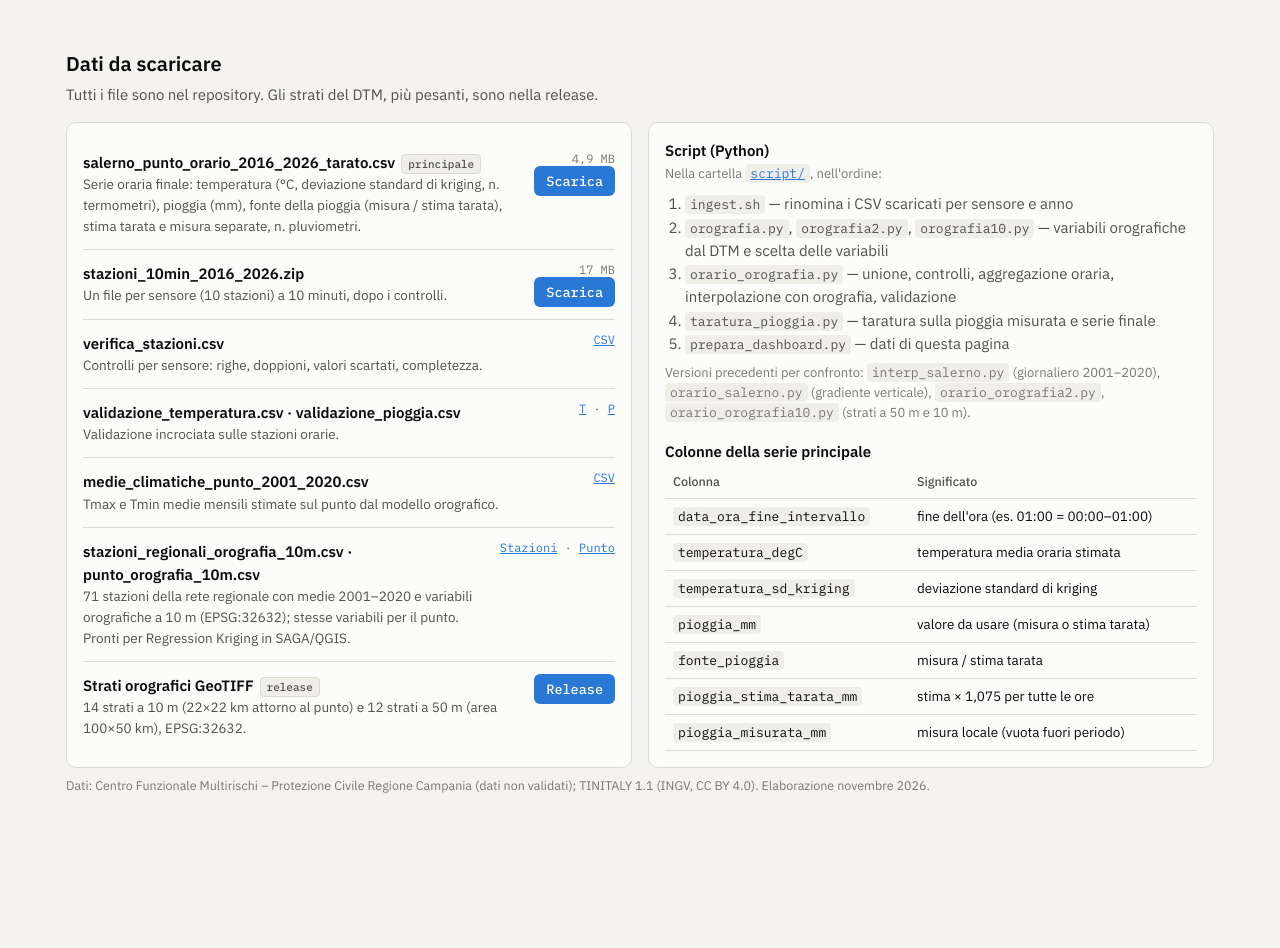
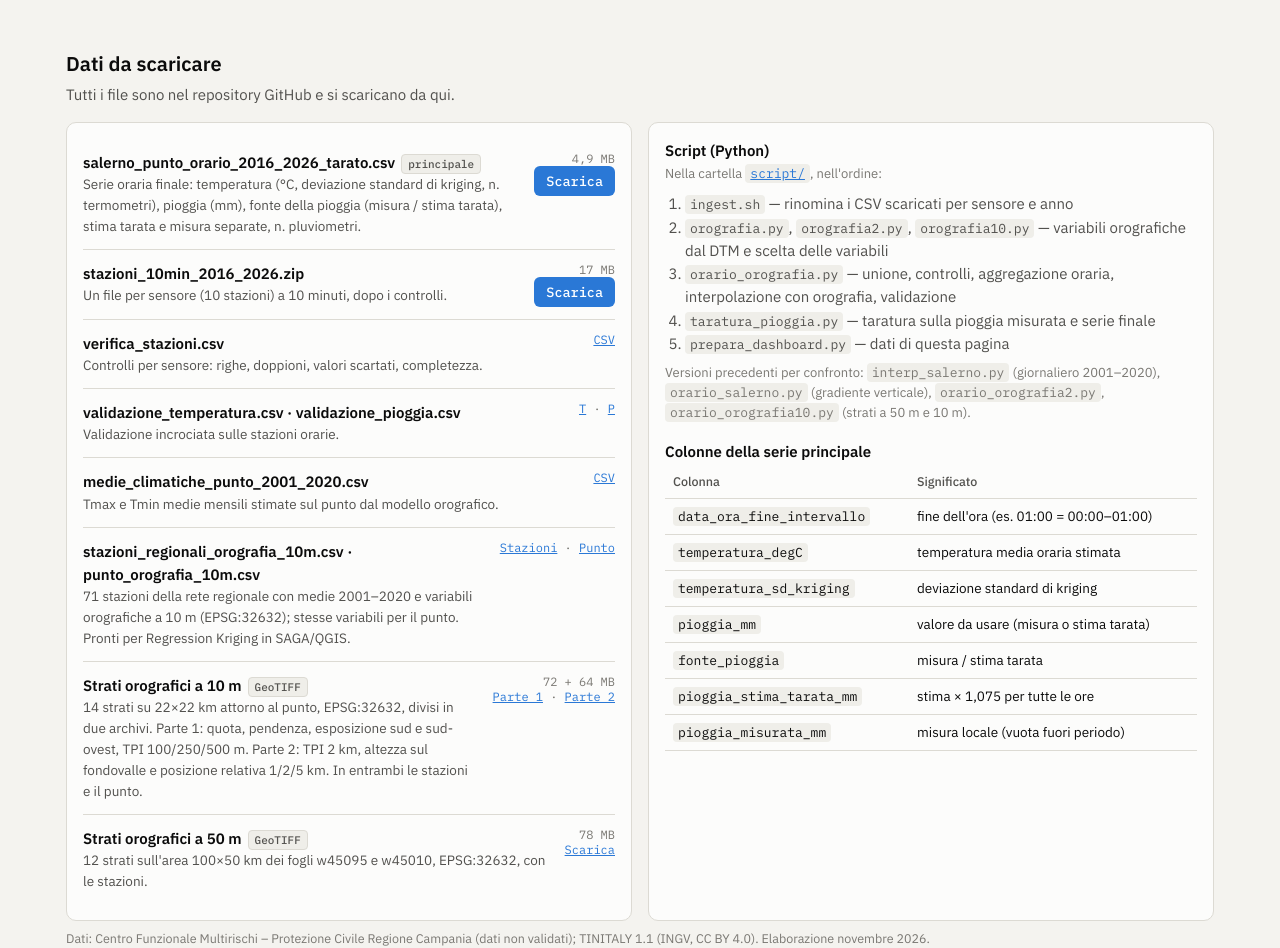
Before and after one commit to angelounisa/Spatial-interpolation_Salerno, a plain HTML site: page index.html in a window 1280 px wide. Shown: the part 4845-5793 px from the top of the page. Before the commit the page ends 5640 px from the top, so only its background shows below. Drawn offline with nearby package versions, Linux system fonts and the light colour scheme.

Commit message:
Link agli strati orografici nel repository
Co-Authored-By: Claude Opus 5.5 <noreply@anthropic.com>
Claude-Session: https://claude.ai/code/session_01Wjdiyfd54QtHF1Jz7QpNCM

```diff
--- a/index.html
+++ b/index.html
@@ -216,7 +216,7 @@ footer{color:var(--muted);font-size:12.5px;padding:28px 0 40px}
 
 <section id="dati">
   <h2>Dati da scaricare</h2>
-  <p class="lead">Tutti i file sono nel repository. Gli strati del DTM, più pesanti, sono nella release.</p>
+  <p class="lead">Tutti i file sono nel repository GitHub e si scaricano da qui.</p>
   <div class="grid g2">
     <div class="card">
       <div class="dl"><div><b>salerno_punto_orario_2016_2026_tarato.csv</b><span class="tag">principale</span><div class="d">Serie oraria finale: temperatura (°C, deviazione standard di kriging, n. termometri), pioggia (mm), fonte della pioggia (misura / stima tarata), stima tarata e misura separate, n. pluviometri.</div></div><div class="s">4,9 MB<br><a class="btn" href="dati/salerno_punto_orario_2016_2026_tarato.csv" download>Scarica</a></div></div>
@@ -225,7 +225,8 @@ footer{color:var(--muted);font-size:12.5px;padding:28px 0 40px}
       <div class="dl"><div><b>validazione_temperatura.csv · validazione_pioggia.csv</b><div class="d">Validazione incrociata sulle stazioni orarie.</div></div><div class="s"><a href="dati/validazione_temperatura.csv" download>T</a> · <a href="dati/validazione_pioggia.csv" download>P</a></div></div>
       <div class="dl"><div><b>medie_climatiche_punto_2001_2020.csv</b><div class="d">Tmax e Tmin medie mensili stimate sul punto dal modello orografico.</div></div><div class="s"><a href="dati/medie_climatiche_punto_2001_2020.csv" download>CSV</a></div></div>
       <div class="dl"><div><b>stazioni_regionali_orografia_10m.csv · punto_orografia_10m.csv</b><div class="d">71 stazioni della rete regionale con medie 2001–2020 e variabili orografiche a 10 m (EPSG:32632); stesse variabili per il punto. Pronti per Regression Kriging in SAGA/QGIS.</div></div><div class="s"><a href="dati/stazioni_regionali_orografia_10m.csv" download>Stazioni</a> · <a href="dati/punto_orografia_10m.csv" download>Punto</a></div></div>
-      <div class="dl"><div><b>Strati orografici GeoTIFF</b><span class="tag">release</span><div class="d">14 strati a 10 m (22×22 km attorno al punto) e 12 strati a 50 m (area 100×50 km), EPSG:32632.</div></div><div class="s"><a class="btn" href="https://github.com/angelounisa/Spatial-interpolation_Salerno/releases/latest">Release</a></div></div>
+      <div class="dl"><div><b>Strati orografici a 10 m</b><span class="tag">GeoTIFF</span><div class="d">14 strati su 22×22 km attorno al punto, EPSG:32632, divisi in due archivi. Parte 1: quota, pendenza, esposizione sud e sud-ovest, TPI 100/250/500 m. Parte 2: TPI 2 km, altezza sul fondovalle e posizione relativa 1/2/5 km. In entrambi le stazioni e il punto.</div></div><div class="s">72 + 64 MB<br><a href="dati/strati/strati_10m_parte1_quota_pendenza_esposizione_tpi.zip" download>Parte 1</a> · <a href="dati/strati/strati_10m_parte2_tpi2km_fondovalle.zip" download>Parte 2</a></div></div>
+      <div class="dl"><div><b>Strati orografici a 50 m</b><span class="tag">GeoTIFF</span><div class="d">12 strati sull'area 100×50 km dei fogli w45095 e w45010, EPSG:32632, con le stazioni.</div></div><div class="s">78 MB<br><a href="dati/strati/strati_50m_area_vasta.zip" download>Scarica</a></div></div>
     </div>
     <div class="card">
       <h3>Script (Python)</h3>
```
Also changed, not shown: 1 other file.
